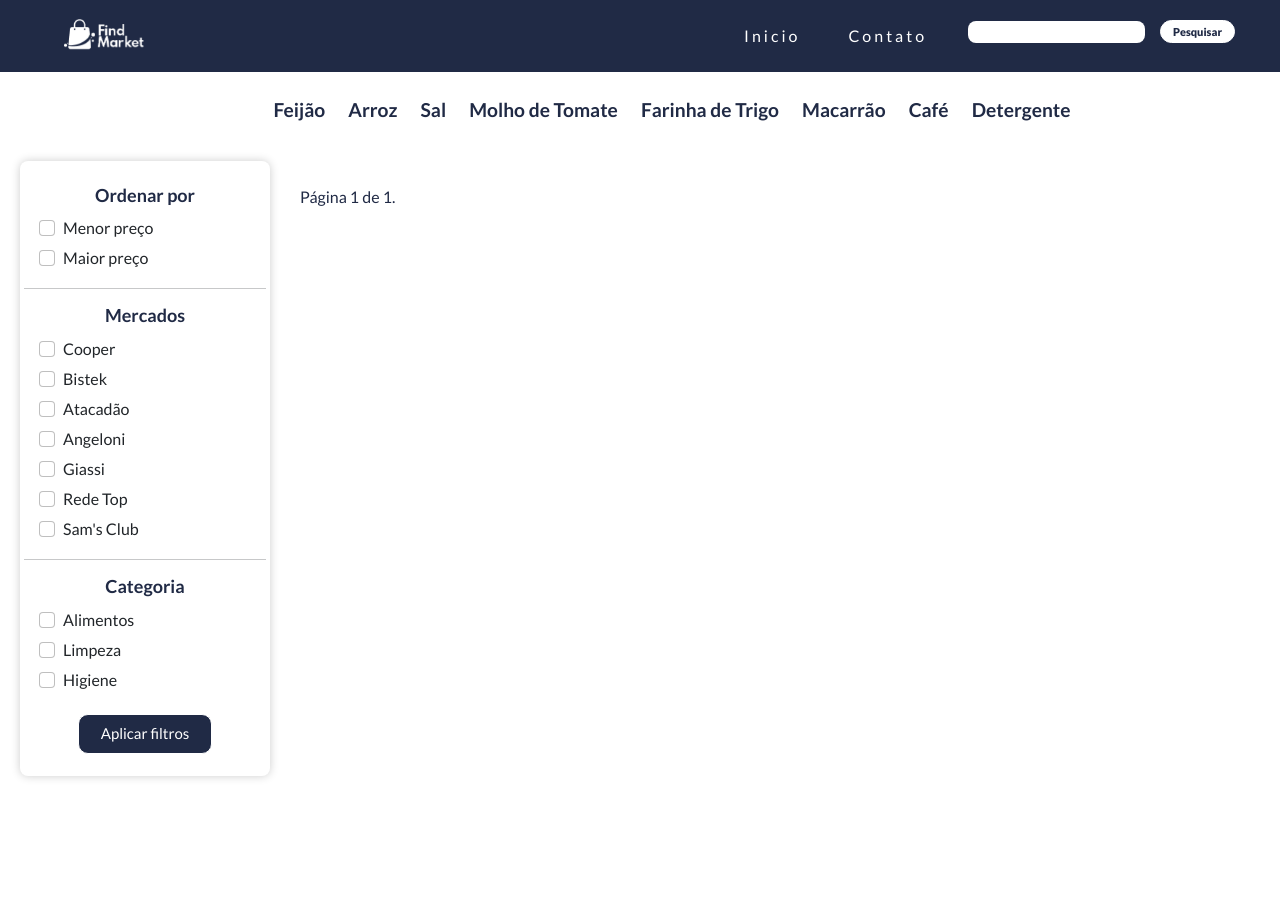
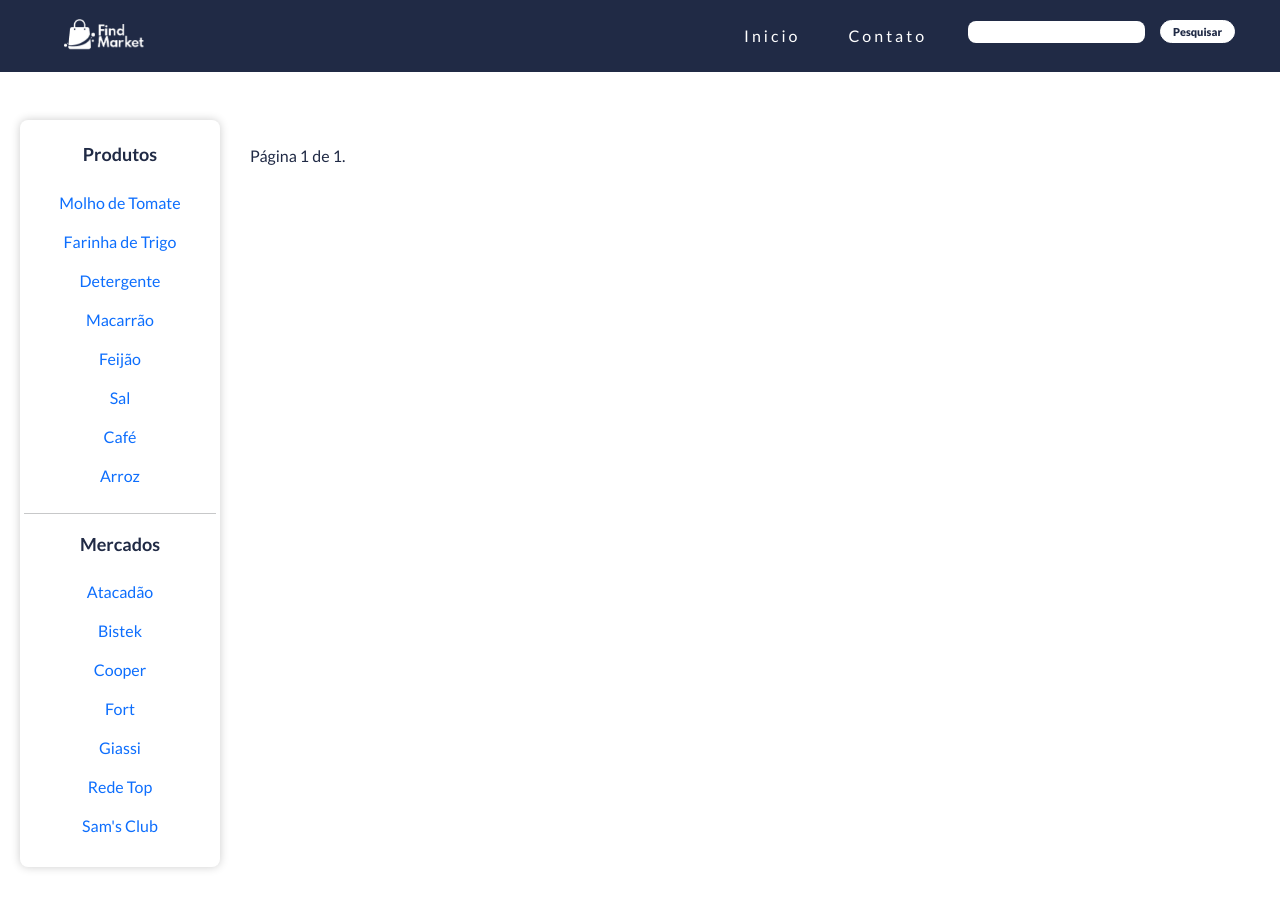
Before and after one commit to dbentooojj/FindMarket, a Django app: page /principal/ in a window 1280 px wide. Before the commit the page ends 779 px from the top, so only its background shows below. Run offline with Django 4.2, Linux system fonts and the light colour scheme; data that the repository does not hold is empty; parts of the project's set-up code (start-up, migrations or seed data) failed here and were passed over; some libraries are stand-ins or nearby versions.

Commit message:
Finalizando Filtros

```diff
--- a/findmarket - django/core/templates/principal.html
+++ b/findmarket - django/core/templates/principal.html
@@ -15,22 +15,13 @@ FindMarket - Seu amigo todos os dias
 {% include 'navprincipal.html' %}
 
 
+<style>
+    .contentMaster{
+        margin-top: 100px;
+    }
+</style>
 
-    <main></main>
-<div class="lista-pro">
-<ol>
-    <ul>
-        <a class="menuFilter" href="/feijao/">Feijão</a>
-        <a class="menuFilter" href="/arroz/">Arroz</a>
-        <a class="menuFilter" href="/sal/">Sal</a>
-        <a class="menuFilter" href="/molho_tomate/">Molho de Tomate</a>
-        <a class="menuFilter" href="/farinha_trigo">Farinha de Trigo</a>
-        <a class="menuFilter" href="/macarrao/">Macarrão</a>
-        <a class="menuFilter" href="/cafe/">Café</a>
-        <a class="menuFilter" href="/detergente/">Detergente</a>
-    </ul>
-</ol>
-</div>
+<main></main>
 
 <div class="contentMaster">
     <div class="haha2">
--- a/findmarket - django/core/urls.py
+++ b/findmarket - django/core/urls.py
@@ -1,13 +1,20 @@
 # criando as paginas do site (urls - views(o que vai acontecer) - templates(visual do site)))
 
 from django.urls import path, include
-from .views import homepage, login, cadastro, endereco, principal, feijao, arroz, macarrao, sal, molho_tomate, farinha_trigo, cafe, detergente, contato, market_forms
+from .views import homepage, login, cadastro, endereco, principal, feijao, arroz, macarrao, sal, molho_tomate, farinha_trigo, cafe, detergente, contato, sams, bistek, atacadao, rede_top, giassi, cooper, fort
 
 urlpatterns = [
     path('', homepage, name='homepage'),
     path('login/', login, name='login'),
     path('cadastro/', cadastro, name='cadastro'),
-    path('TesteForms', market_forms, name='market_forms'),
+    path('sams/', sams, name='sams'),
+    path('fort/', fort, name='fort'),
+    path('cooper/', cooper, name='cooper'),
+    path('giassi/', giassi, name='giassi'),
+    path('bistek/', bistek, name='bistek'),
+    path('rede/', rede_top, name='rede'),
+    path('atacadao/', atacadao, name='atacadao'),
+
     path('endereco/', endereco, name='endereco'),
     path('principal/', principal, name='principal'),
     path('feijao/', feijao, name='feijao'),
--- a/findmarket - django/core/views.py
+++ b/findmarket - django/core/views.py
@@ -7,6 +7,79 @@ from django.http import HttpResponseRedirect
 
 
 # Create your views here.
+
+
+def cooper(request):
+    mercado = {'mercado':'Cooper'}
+    produtos_list = Produtos.objects.all().filter(**mercado)
+    meu_filtro = ProductFilter(request.GET, queryset=produtos_list)
+    produtos_list = meu_filtro.qs
+    paginator = Paginator(produtos_list, 12)
+    page = request.GET.get('page')
+    produtos = paginator.get_page(page)
+
+    return render(request, 'principal.html', {'produtos': produtos, 'meu_filtro': meu_filtro})
+def atacadao(request):
+    mercado = {'mercado':'Atacadao'}
+    produtos_list = Produtos.objects.all().filter(**mercado)
+    meu_filtro = ProductFilter(request.GET, queryset=produtos_list)
+    produtos_list = meu_filtro.qs
+    paginator = Paginator(produtos_list, 12)
+    page = request.GET.get('page')
+    produtos = paginator.get_page(page)
+
+    return render(request, 'principal.html', {'produtos': produtos, 'meu_filtro': meu_filtro})
+def rede_top(request):
+    mercado = {'mercado':'Rede Top'}
+    produtos_list = Produtos.objects.all().filter(**mercado)
+    meu_filtro = ProductFilter(request.GET, queryset=produtos_list)
+    produtos_list = meu_filtro.qs
+    paginator = Paginator(produtos_list, 12)
+    page = request.GET.get('page')
+    produtos = paginator.get_page(page)
+
+    return render(request, 'principal.html', {'produtos': produtos, 'meu_filtro': meu_filtro})
+def giassi(request):
+    mercado = {'mercado':'Giassi'}
+    produtos_list = Produtos.objects.all().filter(**mercado)
+    meu_filtro = ProductFilter(request.GET, queryset=produtos_list)
+    produtos_list = meu_filtro.qs
+    paginator = Paginator(produtos_list, 12)
+    page = request.GET.get('page')
+    produtos = paginator.get_page(page)
+
+    return render(request, 'principal.html', {'produtos': produtos, 'meu_filtro': meu_filtro})
+def fort(request):
+    mercado = {'mercado':'Fort Atacadista'}
+    produtos_list = Produtos.objects.all().filter(**mercado)
+    meu_filtro = ProductFilter(request.GET, queryset=produtos_list)
+    produtos_list = meu_filtro.qs
+    paginator = Paginator(produtos_list, 12)
+    page = request.GET.get('page')
+    produtos = paginator.get_page(page)
+
+    return render(request, 'principal.html', {'produtos': produtos, 'meu_filtro': meu_filtro})
+def bistek(request):
+    mercado = {'mercado':'Bistek'}
+    produtos_list = Produtos.objects.all().filter(**mercado)
+    meu_filtro = ProductFilter(request.GET, queryset=produtos_list)
+    produtos_list = meu_filtro.qs
+    paginator = Paginator(produtos_list, 12)
+    page = request.GET.get('page')
+    produtos = paginator.get_page(page)
+
+    return render(request, 'principal.html', {'produtos': produtos, 'meu_filtro': meu_filtro})
+def sams(request):
+    mercado = {'mercado':'Sams'}
+    produtos_list = Produtos.objects.all().filter(**mercado)
+    meu_filtro = ProductFilter(request.GET, queryset=produtos_list)
+    produtos_list = meu_filtro.qs
+    paginator = Paginator(produtos_list, 12)
+    page = request.GET.get('page')
+    produtos = paginator.get_page(page)
+
+    return render(request, 'principal.html', {'produtos': produtos, 'meu_filtro': meu_filtro})
+
 def homepage(request):
     return render(request, 'homepage.html')
 
@@ -32,12 +105,7 @@ def mergeDictionary(dict_1, dict_2):
 mercados = []
 
 def principal(request):
-    mercados_list = []
-    if len(mercados) == 0:
-        mercados_list = ['Fort Atacadista','Sams']
-    else:
-        mercados_list = mercados
-    produtos_list = verifyMarket(mercados_list)
+    produtos_list = Produtos.objects.all().order_by('preco_produto')
     meu_filtro = ProductFilter(request.GET, queryset=produtos_list)
     produtos_list = meu_filtro.qs
     paginator = Paginator(produtos_list, 12)
@@ -48,14 +116,9 @@ def principal(request):
 
 
 def feijao(request):
-    mercados = []
-    mercados_list = []
-    if len(mercados) == 0:
-        mercados_list = ['Fort Atacadista','Sams']
-    else:
-        mercados_list = mercados
-    produtos_list = verifyMarket(mercados_list)
-    produtos_list = produtos_list.filter(categoria='feijao')
+
+    produtos_list = Produtos.objects.all().filter(categoria='feijao').order_by('preco_produto')
+    produtos_list = produtos_list
     paginator = Paginator(produtos_list, 12)
     page = request.GET.get('page')
     produtos = paginator.get_page(page)
@@ -64,14 +127,9 @@ def feijao(request):
 
 
 def arroz(request):
-    mercados = []
-    mercados_list = []
-    if len(mercados) == 0:
-        mercados_list = ['Fort Atacadista','Sams']
-    else:
-        mercados_list = mercados
-    produtos_list = verifyMarket(mercados_list)
-    produtos_list = produtos_list.filter(categoria='arroz')
+
+    produtos_list = Produtos.objects.all().filter(categoria='arroz').order_by('preco_produto')
+
     paginator = Paginator(produtos_list, 12)
     page = request.GET.get('page')
     produtos = paginator.get_page(page)
@@ -80,14 +138,8 @@ def arroz(request):
 
 
 def macarrao(request):
-    mercados = []
-    mercados_list = []
-    if len(mercados) == 0:
-        mercados_list = ['Fort Atacadista','Sams']
-    else:
-        mercados_list = mercados
-    produtos_list = verifyMarket(mercados_list)
-    produtos_list = produtos_list.filter(categoria='macarrao')
+
+    produtos_list = Produtos.objects.all().filter(categoria='macarrao').order_by('preco_produto')
     paginator = Paginator(produtos_list, 12)
     page = request.GET.get('page')
     produtos = paginator.get_page(page)
@@ -96,14 +148,9 @@ def macarrao(request):
 
 
 def sal(request):
-    mercados = []
-    mercados_list = []
-    if len(mercados) == 0:
-        mercados_list = ['Fort Atacadista','Sams']
-    else:
-        mercados_list = mercados
-    produtos_list = verifyMarket(mercados_list)
-    produtos_list = produtos_list.filter(categoria='sal')
+
+
+    produtos_list = Produtos.objects.all().filter(categoria='sal').order_by('preco_produto')
     paginator = Paginator(produtos_list, 12)
     page = request.GET.get('page')
     produtos = paginator.get_page(page)
@@ -112,7 +159,9 @@ def sal(request):
 
 
 def molho_tomate(request):
-    produtos_list = Produtos.objects.all().filter(categoria='molho de tomate')
+
+
+    produtos_list = Produtos.objects.all().filter(categoria='molho de tomate').order_by('preco_produto')
     paginator = Paginator(produtos_list, 12)
     page = request.GET.get('page')
     produtos = paginator.get_page(page)
@@ -121,14 +170,9 @@ def molho_tomate(request):
 
 
 def farinha_trigo(request):
-    mercados = []
-    mercados_list = []
-    if len(mercados) == 0:
-        mercados_list = ['Fort Atacadista','Sams']
-    else:
-        mercados_list = mercados
-    produtos_list = verifyMarket(mercados_list)
-    produtos_list = produtos_list.filter(categoria='farinha')
+
+    produtos_list = Produtos.objects.all()
+    produtos_list = produtos_list.filter(categoria='farinha').order_by('preco_produto')
     paginator = Paginator(produtos_list, 12)
     page = request.GET.get('page')
     produtos = paginator.get_page(page)
@@ -136,14 +180,8 @@ def farinha_trigo(request):
     return render(request, 'principal.html', {'produtos': produtos})
 
 def cafe(request):
-    mercados = []
-    mercados_list = []
-    if len(mercados) == 0:
-        mercados_list = ['Fort Atacadista','Sams']
-    else:
-        mercados_list = mercados
-    produtos_list = verifyMarket(mercados_list)
-    produtos_list = produtos_list.filter(categoria='cafe')
+
+    produtos_list = Produtos.objects.all().filter(categoria='cafe').order_by('preco_produto')
     paginator = Paginator(produtos_list, 12)
     page = request.GET.get('page')
     produtos = paginator.get_page(page)
@@ -151,14 +189,9 @@ def cafe(request):
     return render(request, 'principal.html', {'produtos': produtos})
 
 def detergente(request):
-    mercados = []
-    mercados_list = []
-    if len(mercados) == 0:
-        mercados_list = ['Fort Atacadista','Sams']
-    else:
-        mercados_list = mercados
-    produtos_list = verifyMarket(mercados_list)
-    produtos_list = produtos_list.filter(categoria='detergente')
+
+    produtos_list = Produtos.objects.all()
+    produtos_list = produtos_list.filter(categoria='detergente').order_by('preco_produto')
     paginator = Paginator(produtos_list, 12)
     page = request.GET.get('page')
     produtos = paginator.get_page(page)
@@ -176,32 +209,3 @@ def mercado(request):
     produtos = paginator.get_page(page)
 
     return render(request, 'principal.html', {'produtos': produtos})
-
-def verifyMarket(mercados_list):
-    mercado_dic1 = {'mercado':f'{mercados_list[0]}'}
-    try:
-        mercado_dic2 = {'mercado':f'{mercados_list[1]}'}
-    except:
-        mercado_dic2 = mercado_dic1
-    try:
-        mercado_dic3 = {'mercado':f'{mercados_list[2]}'}
-    except:
-        mercado_dic3 = mercado_dic1
-    try:
-        mercado_dic4 = {'mercado':f'{mercados_list[3]}'}
-    except:
-        mercado_dic4 = mercado_dic1
-    try:
-        mercado_dic5 = {'mercado':f'{mercados_list[4]}'}
-    except:
-        mercado_dic5 = mercado_dic1
-    try:
-        mercado_dic6 = {'mercado':f'{mercados_list[5]}'}
-    except:
-        mercado_dic6 = mercado_dic1
-    try:
-        mercado_dic7 = {'mercado':f'{mercados_list[6]}'}
-    except:
-        mercado_dic7 = mercado_dic1
-    produtos_list = Produtos.objects.all().filter(**mercado_dic1)|Produtos.objects.all().filter(**mercado_dic2)|Produtos.objects.all().filter(**mercado_dic3)|Produtos.objects.all().filter(**mercado_dic4)|Produtos.objects.all().filter(**mercado_dic5)|Produtos.objects.all().filter(**mercado_dic6)|Produtos.objects.all().filter(**mercado_dic7)
-    return produtos_list
--- a/findmarket - django/static/css/principal.css
+++ b/findmarket - django/static/css/principal.css
@@ -458,6 +458,7 @@ h1 {
     display: flex;
     position: relative;
     margin-bottom: 20px;
+    margin-top: 100px;
 }
 
 .gridtop{
@@ -489,6 +490,22 @@ root {
     padding-left: 8px;
     font-size: 1rem;
     outline: none;
+}
+
+
+.mercados{
+    display: flex;
+    justify-content: center;
+    align-items: center;
+    background-color: #142644;
+}
+
+.mercados a{
+    display: flex;
+    justify-content: center;
+    align-items: center;
+    background-color: #395486;
+    padding: 0px 20px;
 }
 
 /* @media screen and (min-width: 601px) {
@@ -783,16 +800,6 @@ root {
         font-size: 18px;
     }
 
-    .containerA1 {
-        background-color: #fff;
-        margin: 20px;
-        width: 250px;
-        box-shadow: 0 0 10px rgba(0, 0, 0, 0.2);
-        border-radius: 8px;
-        margin-top: 20px;
-        padding: 4px;
-        z-index: 12;
-    }
 
 
     .form-check {
--- a/findmarket - django/templates/sidebar.html
+++ b/findmarket - django/templates/sidebar.html
@@ -1,75 +1,65 @@
-<form action="">
 <div class="containerA1">
 
-        <h3 class="titulo1">Ordenar por</h3>
+    <style>
 
-        <div class="form-check">
-            <input class="form-check-input" type="checkbox" value="" id="flexCheckDefault" />
-            <label class="form-check-label" for="flexCheckDefault">Menor preço</label>
+        .titulo {
+            margin-bottom: 20px;
+            margin-top: 20px;
+            font-weight: bold;
+        }
+        .containerA1 {
+            background-color: #fff;
+            margin: 20px;
+            width: 200px;
+            box-shadow: 0 0 10px rgba(0, 0, 0, 0.2);
+            border-radius: 8px;
+            margin-top: 20px;
+            padding: 4px;
+            z-index: 12;
+        }
+        .filtros {
+            display: flex;
+            flex-direction: column;
+            justify-content: center;
+            align-items: center;
+            gap: 5px;
+            margin: 20px 0px;
+        }
+        .filtros a{
+            /* background-color: #142644; */
+            padding: 5px 20px;
+            border-radius: 5px;
+            text-decoration: none;
+            /* color: white; */
+        }
+    </style>
+
+        <h3 class="titulo">Produtos</h3>
+        <div class="filtros">
+            <a href="/molho_tomate/">Molho de Tomate</a>
+            <a href="/farinha_trigo">Farinha de Trigo</a>
+            <a href="/detergente/">Detergente</a>
+            <a href="/macarrao/">Macarrão</a>
+            <a href="/feijao/">Feijão</a>
+            <a href="/sal/">Sal</a>
+            <a href="/cafe/">Café</a>
+            <a href="/arroz/">Arroz</a>
+        </div>
+        <hr>
+        <h3 class="titulo">Mercados</h3>
+        <div class="filtros">
+            <a href="/atacadao/">Atacadão</a>
+            <a href="/bistek/">Bistek</a>
+            <a href="/cooper/">Cooper</a>
+            <a href="/fort/">Fort</a>
+            <a href="/giassi/">Giassi</a>
+            <a href="/rede/">Rede Top</a>
+            <a href="/sams/">Sam's Club</a>
         </div>
 
-        <div class="form-check">
-            <input class="form-check-input" type="checkbox" value="" id="flexCheckDefault" />
-            <label class="form-check-label" for="flexCheckDefault">Maior preço</label>
-        </div>
 
-        <hr>
-        <h3 class="titulo">Mercados</h3>
-        <div class="form-check">
-            <input class="form-check-input" type="checkbox" value="" id="flexCheckDefault" />
-            <label class="form-check-label" for="flexCheckDefault">Cooper</label>
-        </div>
-
-        <div class="form-check">
-            <input class="form-check-input" type="checkbox" value="" id="flexCheckDefault" />
-            <label class="form-check-label" for="flexCheckDefault">Bistek</label>
-        </div>
-
-        <div class="form-check">
-            <input class="form-check-input" type="checkbox" value="" id="flexCheckDefault" />
-            <label class="form-check-label" for="flexCheckDefault">Atacadão</label>
-        </div>
-
-        <div class="form-check">
-            <input class="form-check-input" type="checkbox" value="" id="flexCheckDefault" />
-            <label class="form-check-label" for="flexCheckDefault">Angeloni</label>
-        </div>
-
-        <div class="form-check">
-            <input class="form-check-input" type="checkbox" value="" id="flexCheckDefault" />
-            <label class="form-check-label" for="flexCheckDefault">Giassi</label>
-        </div>
-
-        <div class="form-check">
-            <input class="form-check-input" type="checkbox" value="Rede Top" id="flexCheckDefault" />
-            <label class="form-check-label" for="flexCheckDefault">Rede Top</label>
-        </div>
-
-        <div class="form-check">
-            <input class="form-check-input" type="checkbox" value="" id="flexCheckDefault" />
-            <label class="form-check-label" for="flexCheckDefault">Sam's Club</label>
-        </div>
-
-        <hr>
-        <h3 class="titulo">Categoria</h3>
-        <div class="form-check">
-            <input class="form-check-input" type="checkbox" value="" id="flexCheckDefault" />
-            <label class="form-check-label" for="flexCheckDefault">Alimentos</label>
-        </div>
-
-        <div class="form-check">
-            <input class="form-check-input" type="checkbox" value="" id="flexCheckDefault" />
-            <label class="form-check-label" for="flexCheckDefault">Limpeza</label>
-        </div>
-
-        <div class="form-check">
-            <input class="form-check-input" type="checkbox" value="" id="flexCheckDefault" />
-            <label class="form-check-label" for="flexCheckDefault">Higiene</label>
-        </div>
-
-        <div class="btn-filtro">
+        <!-- <div class="btn-filtro">
             <button class="button-filtro" type="submit">Aplicar filtros</button>
-        </div>
+        </div> -->
 
 </div>
-</form>
```
Also changed, not shown: findmarket - scrap/scrap/cooper.py (+4 -4 lines), 1 other file.
